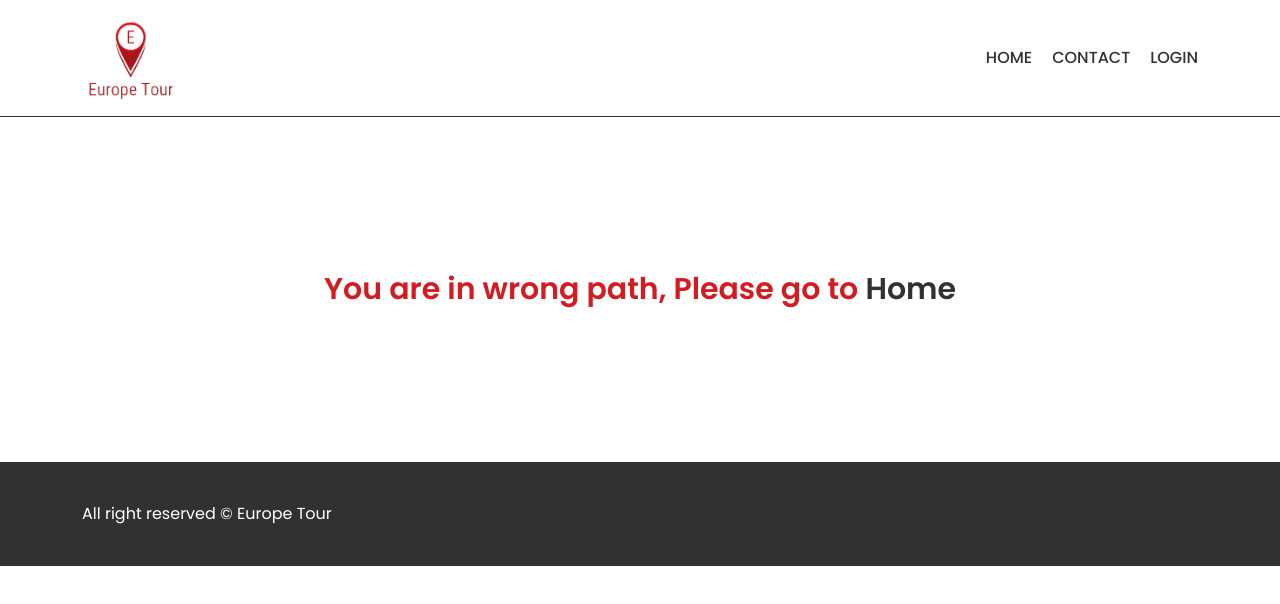
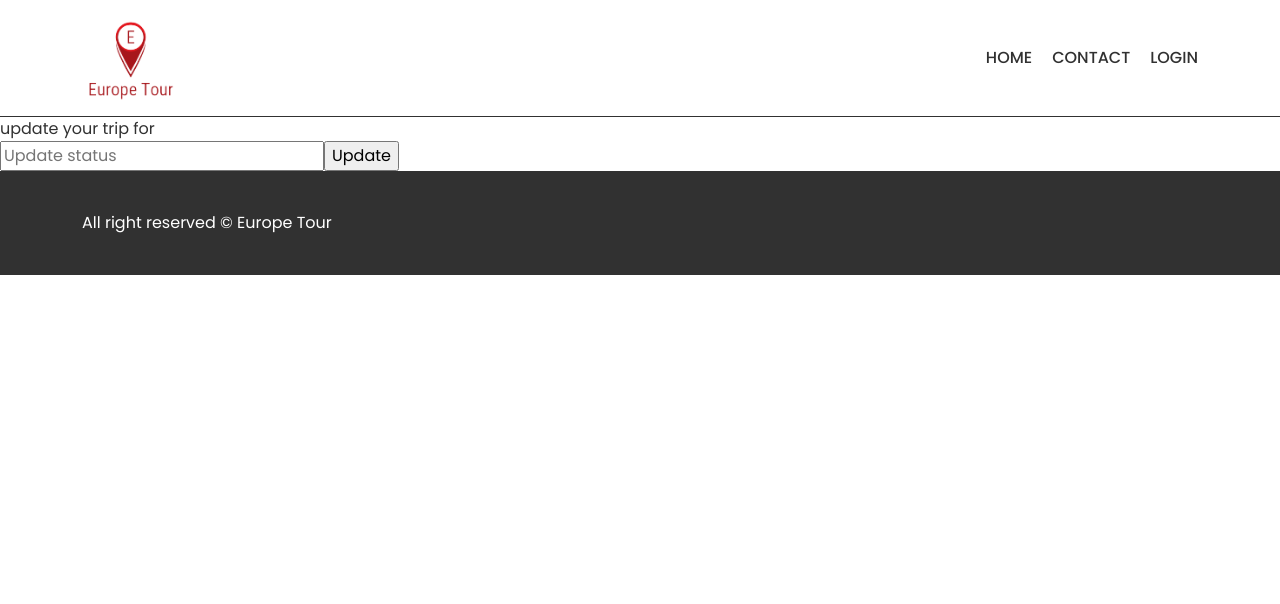
Before and after one commit to afsar-uddin/europe-tour, a React (Create React App) app: page /trip/update/1 in a window 1280 px wide. Shown: the top 604 px of the page. Built offline with nearby package versions, Linux system fonts and the light colour scheme; no server answers.

Commit message:
status update

```diff
--- a/src/App.js
+++ b/src/App.js
@@ -14,6 +14,7 @@ import Footer from './Components/Footer/Footer';
 import PrivateRoute from './Components/PrivateRoute/PrivateRoute';
 import TripDetail from './Components/TripDetail/TripDetail';
 import TripConfirmation from './Components/TripConfirmation/TripConfirmation';
+import TripUpdate from './Components/ManageAllTrips/TripUpdate';
 
 function App() {
   return (
@@ -40,6 +41,10 @@ function App() {
 
           <Route path="/manage-all-trips">
             <ManageAllTrips></ManageAllTrips>
+          </Route>
+
+          <Route path="/trip/update/:id">
+            <TripUpdate></TripUpdate>
           </Route>
 
           <Route path="/add-new-trip">
--- a/src/Components/ManageAllTrips/ManageAllTrips.js
+++ b/src/Components/ManageAllTrips/ManageAllTrips.js
@@ -1,5 +1,6 @@
 import React, { useEffect, useState } from 'react';
 import { Container, Row, Col, Card, Spinner } from 'react-bootstrap';
+import { Link } from 'react-router-dom';
 import useAuth from '../../hooks/useAuth';
 
 const ManageAllTrips = () => {
@@ -47,7 +48,7 @@ const ManageAllTrips = () => {
                                 <h3>{trip.tripName}</h3>
                                 <div className="trip-card-footer">
                                     <button className="primary-btn" onClick={() => handleRemoveTrip(trip._id)}>Remove <span>&#x2715;</span></button>
-                                    <p>Status: <span>Pending</span></p>
+                                    <Link to={`/trip/update/${trip._id}`}><button className="primary-btn">Update status</button></Link>
                                 </div>
                             </Card></Col>)
                     }
--- /dev/null
+++ b/src/Components/ManageAllTrips/TripUpdate.js
@@ -0,0 +1,53 @@
+import React, { useEffect, useState } from 'react';
+import { useParams } from 'react-router';
+
+const TripUpdate = () => {
+    const [status, setStetus] = useState();
+    const { id } = useParams();
+
+    useEffect(() => {
+        const url = `http://localhost:4000/trips/${id}`;
+        fetch(url)
+            .then(res => res.json())
+            .then(data => setStetus(data))
+    }, []);
+
+    const handleStatusChange = e => {
+        const updateStatus = e.target.value;
+        const presentStatus = { status: updateStatus };
+        setStetus(presentStatus)
+    };
+
+    const handleUpadeStatus = e => {
+        const url = `http://localhost:4000/trips/${id}`;
+        fetch(url, {
+            method: 'PUT',
+            headers: {
+                'content-type': 'application/json'
+            },
+            body: JSON.stringify(status)
+        })
+            .then(res => res.json())
+            .then(data => {
+                if (data.modifiedCount > 0) {
+                    alert("updated successfully");
+                    setStetus({})
+                }
+            })
+        e.preventDefault();
+    };
+
+
+
+    return (
+        <div>
+            update your trip for {status?._id}
+            <form onSubmit={handleUpadeStatus}>
+                <input type="text" onChange={handleStatusChange} placeholder="Update status" value={status?.status || ''} />
+                <input type="submit" value="Update" />
+            </form>
+        </div>
+    );
+};
+
+export default TripUpdate;
--- a/src/Components/MyTrips/MyTrips.css
+++ b/src/Components/MyTrips/MyTrips.css
@@ -13,9 +13,6 @@
     text-transform: uppercase;
     margin: 15px 0;
     text-align: center;
-}
-.trip-wrapper .card button {
-    padding: 15px 0;
 }
 .trip-wrapper .card img {
     height: 200px;
@@ -51,14 +48,6 @@
 .trip-wrapper .card .trip-card-footer button {
     padding: 7px 20px;
 }
-.trip-card-footer p {
-    margin: 0;
-    margin-right: 10px;
-}
-.trip-card-footer p span {
-    color: #A7161B;
-    font-weight: 600;
-}
 .not-found {
     text-align: center;
     font-size: 30px;
@@ -66,3 +55,21 @@
     color: #d31c22;
     margin: 150px 0;
 }
+.btn-status {
+    display: flex;
+    align-items: center;
+    justify-content: space-between;
+    margin-top: 15px;
+}
+.btn-status button {
+    padding: 5px 15px 5px 20px;
+}
+.trip-wrapper .card .btn-status button span {
+    opacity: 1;
+    right: 0;
+}
+.btn-status>span {
+    color: #A7161B;
+    padding-right: 10px;
+    font-weight: 600;
+}
--- a/src/Components/MyTrips/MyTrips.js
+++ b/src/Components/MyTrips/MyTrips.js
@@ -47,7 +47,11 @@ const MyTrips = () => {
                                     key={trip._id}
                                 > <Card>
                                         <img src={trip.cover} />
-                                        <button className="primary-btn" onClick={() => handleRemoveTrip(trip._id)}>Remove your trip <span>&#x2715;</span></button>
+                                        <h3>{trip.tripName}</h3>
+                                        <div className="btn-status">
+                                            <button className="primary-btn" onClick={() => handleRemoveTrip(trip._id)}>Remove <span>&#x2715;</span></button>
+                                            {trip.status ? <span>Status : {trip.status}</span> : ''}
+                                        </div>
                                     </Card></Col> : ''
 
                             )
--- a/src/Components/TripDetail/TripDetail.js
+++ b/src/Components/TripDetail/TripDetail.js
@@ -7,8 +7,10 @@ import './TripDetail.css';
 
 const TripDetail = () => {
     const [tripDetail, setTripDetail] = useState({});
+    const [tripStatus, setTripStatus] = useState('pending');
     const { id } = useParams();
     const { user } = useAuth();
+    console.log(tripStatus)
 
     useEffect(() => {
         const url = `http://localhost:4000/trip-types/${id}`;
@@ -22,7 +24,8 @@ const TripDetail = () => {
         const tripName = tripDetail.tripName;
         const cover = tripDetail.cover;
         const email = user.email;
-        const orderTrip = { tripName, cover, email };
+        const status = tripStatus;
+        const orderTrip = { tripName, cover, email, status };
         fetch('http://localhost:4000/trips', {
             method: 'post',
             headers: {
```
